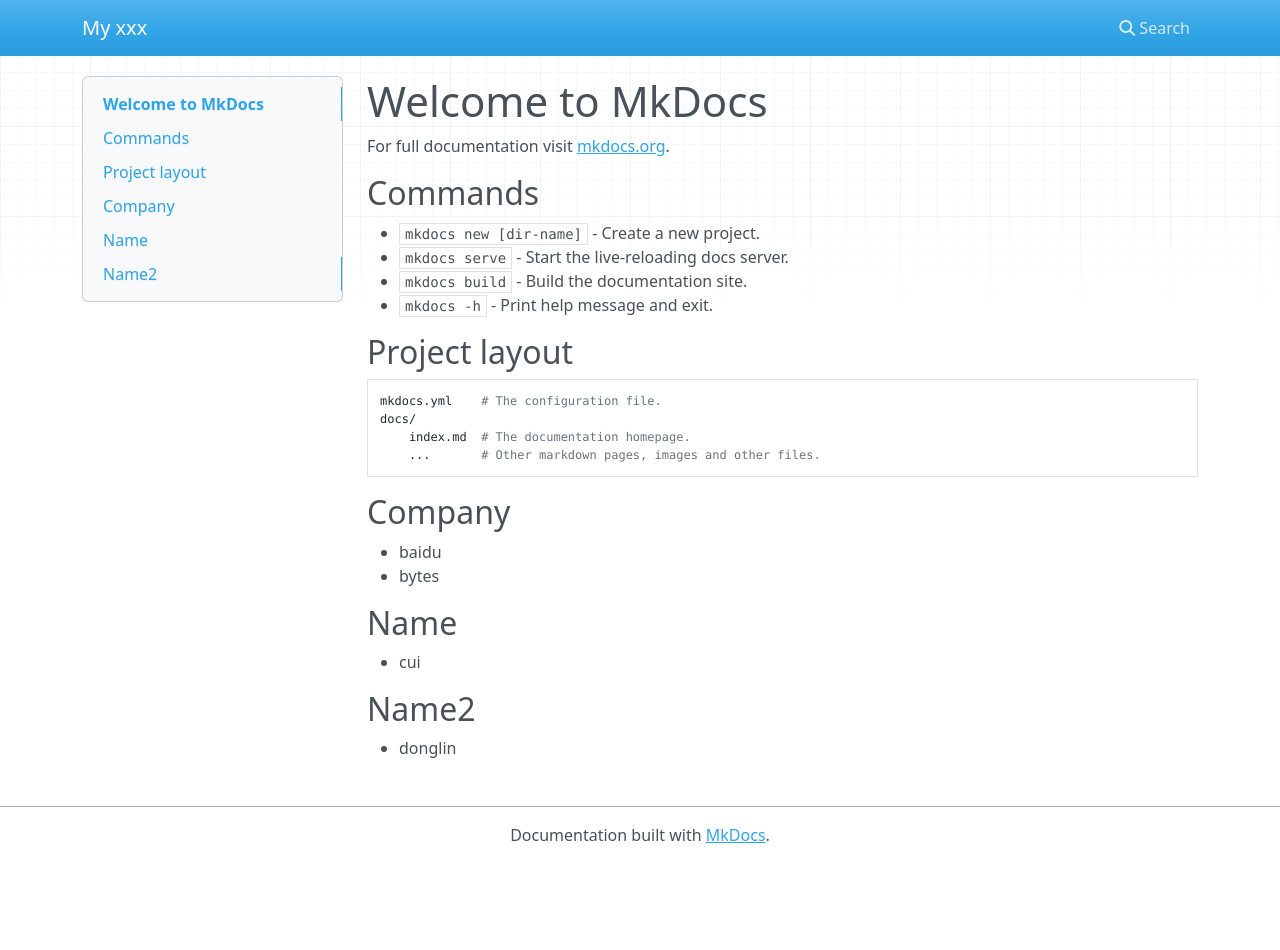
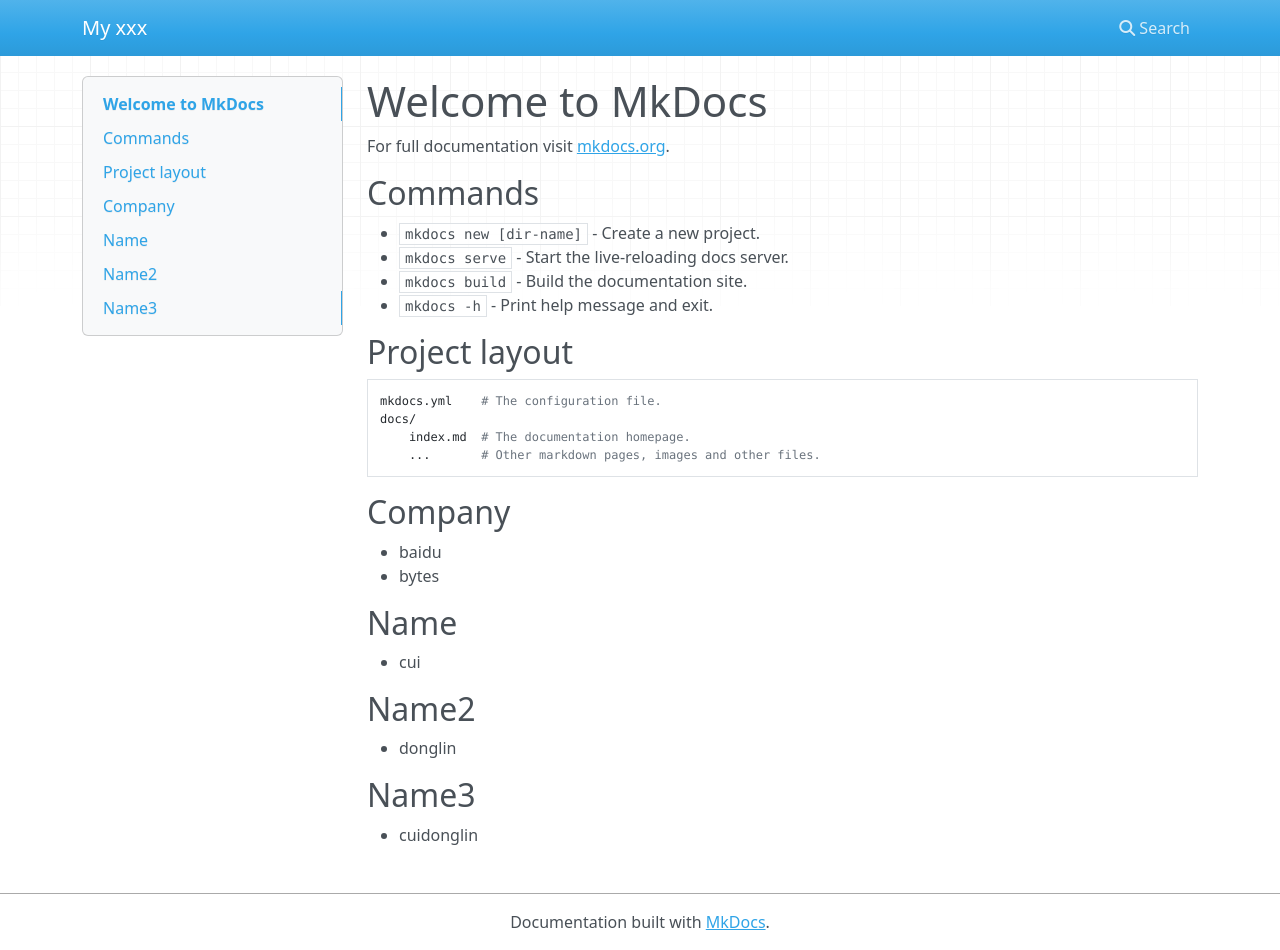
Before and after one commit to donglin8506/Blog, an MkDocs documentation site: the page built from docs/index.md, in a window 1280 px wide and 950 px high. Built offline with MkDocs 1.6.1, drawn with Linux system fonts in a browser that asks for light colours; nearby versions of some CDN libraries.

Commit message:
index.md modigy

```diff
--- a/docs/index.md
+++ b/docs/index.md
@@ -27,3 +27,7 @@ For full documentation visit [mkdocs.org](https://www.mkdocs.org).
 ## Name2
 
 * donglin
+
+## Name3
+
+* cuidonglin
```
